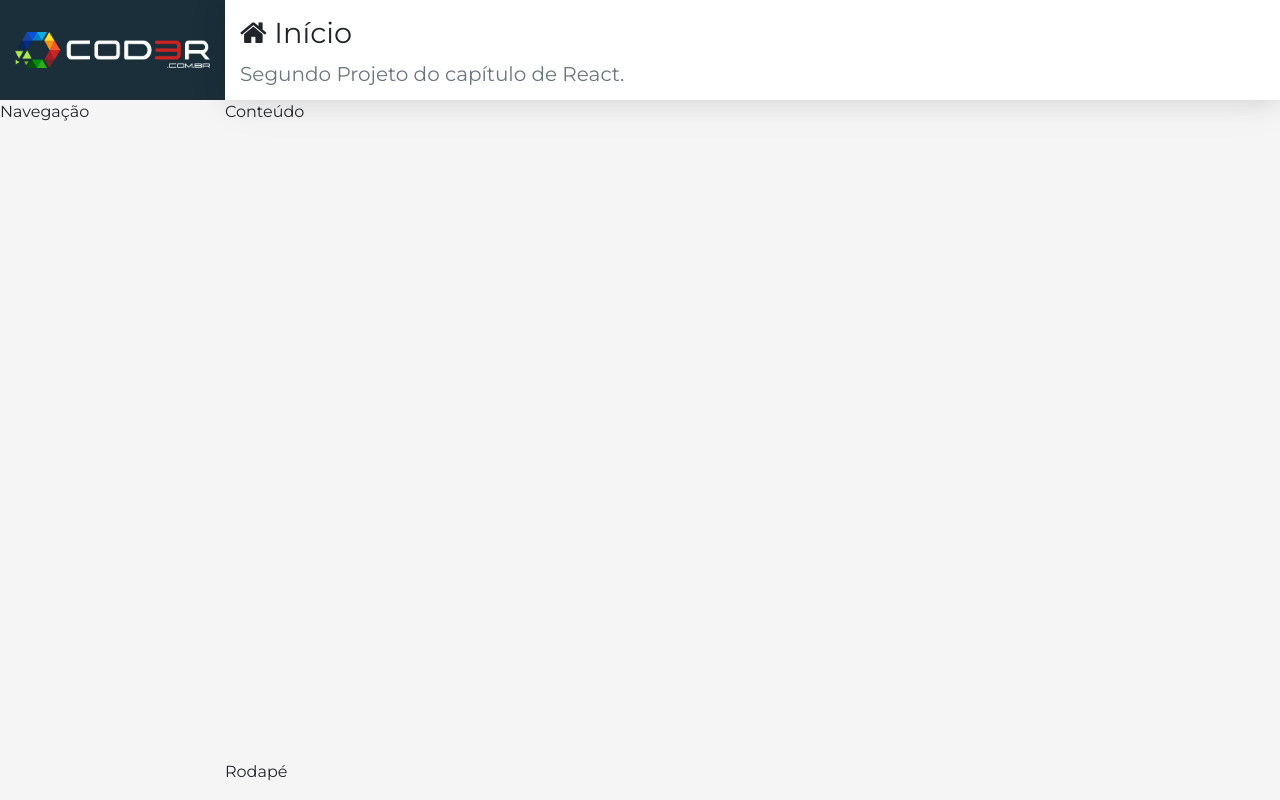
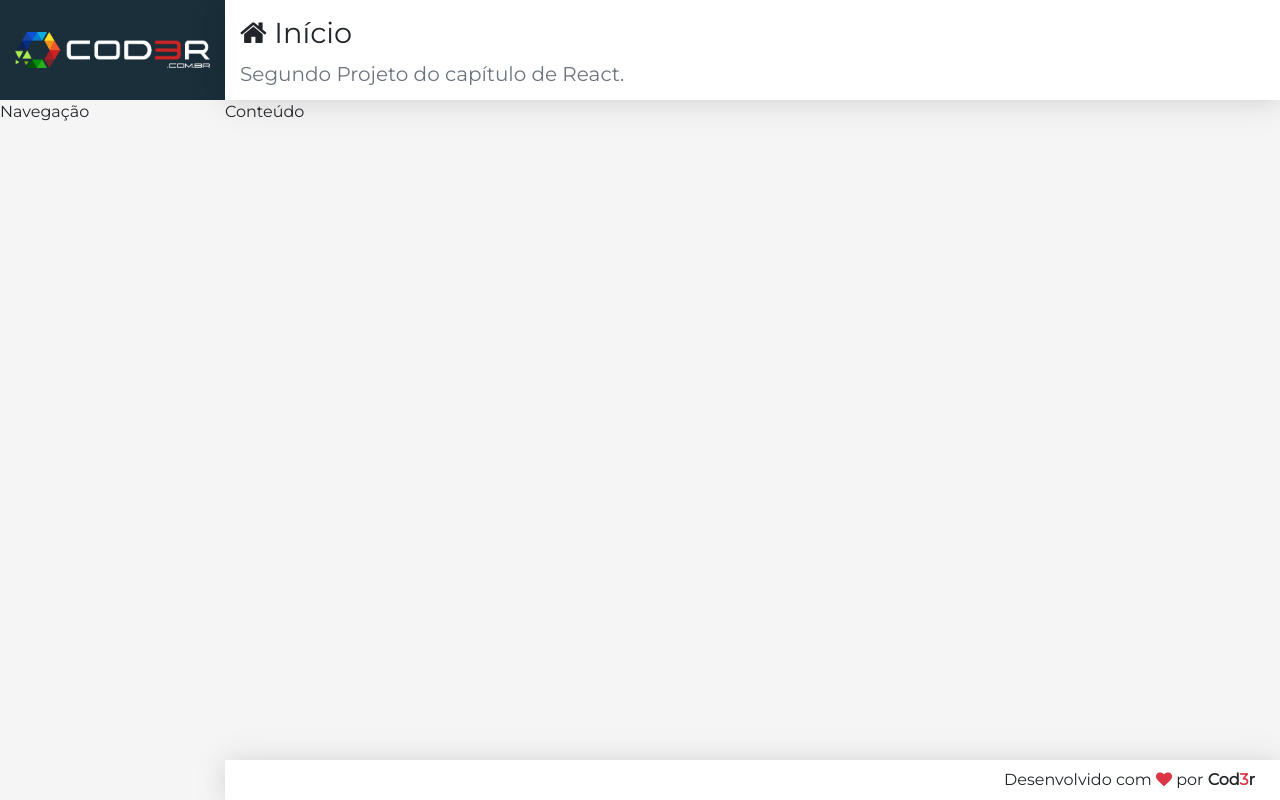
Before and after one commit to robertov8/crud-react, a React (Create React App) app in the folder frontend/: page / in a window 1280 px wide. Built offline with nearby package versions, Linux system fonts and the light colour scheme.

Commit message:
Componente Rodapé

```diff
--- a/frontend/src/components/template/Footer/Footer.css
+++ b/frontend/src/components/template/Footer/Footer.css
@@ -0,0 +1,8 @@
+footer.footer {
+    display: flex;
+    align-items: center;
+    justify-content: flex-end;
+    padding: 0 25px;
+    background-color: #FFF;
+    box-shadow: var(--shadow);
+}
--- a/frontend/src/components/template/Footer/Footer.js
+++ b/frontend/src/components/template/Footer/Footer.js
@@ -3,5 +3,7 @@
 
 export default () =>
     <footer className='footer'>
-        Rodapé
+        <span>
+            Desenvolvido com <i className='fa fa-heart text-danger' /> por <strong>Cod<span className='text-danger'>3</span>r</strong>
+        </span>
     </footer>;
```
